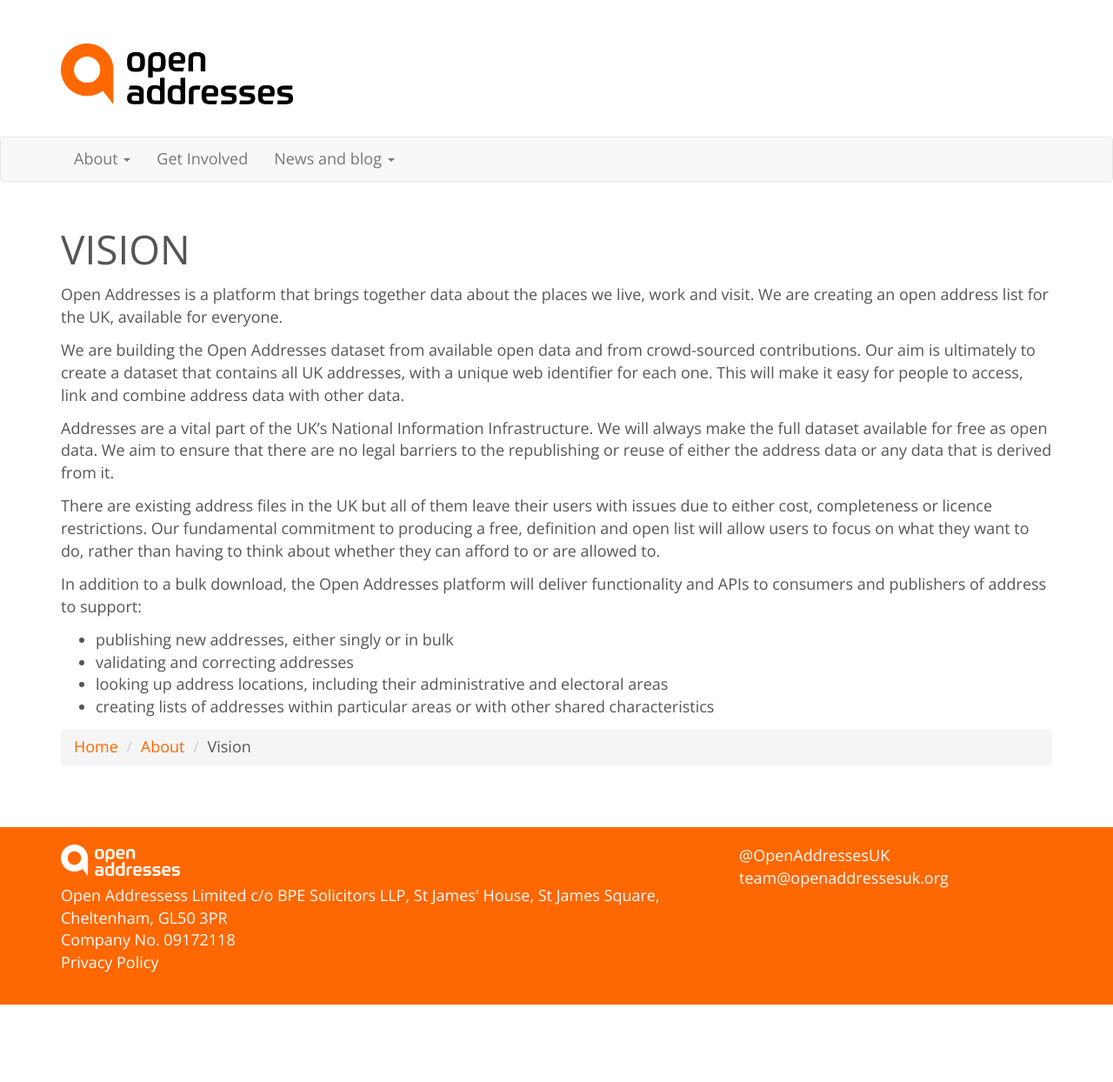
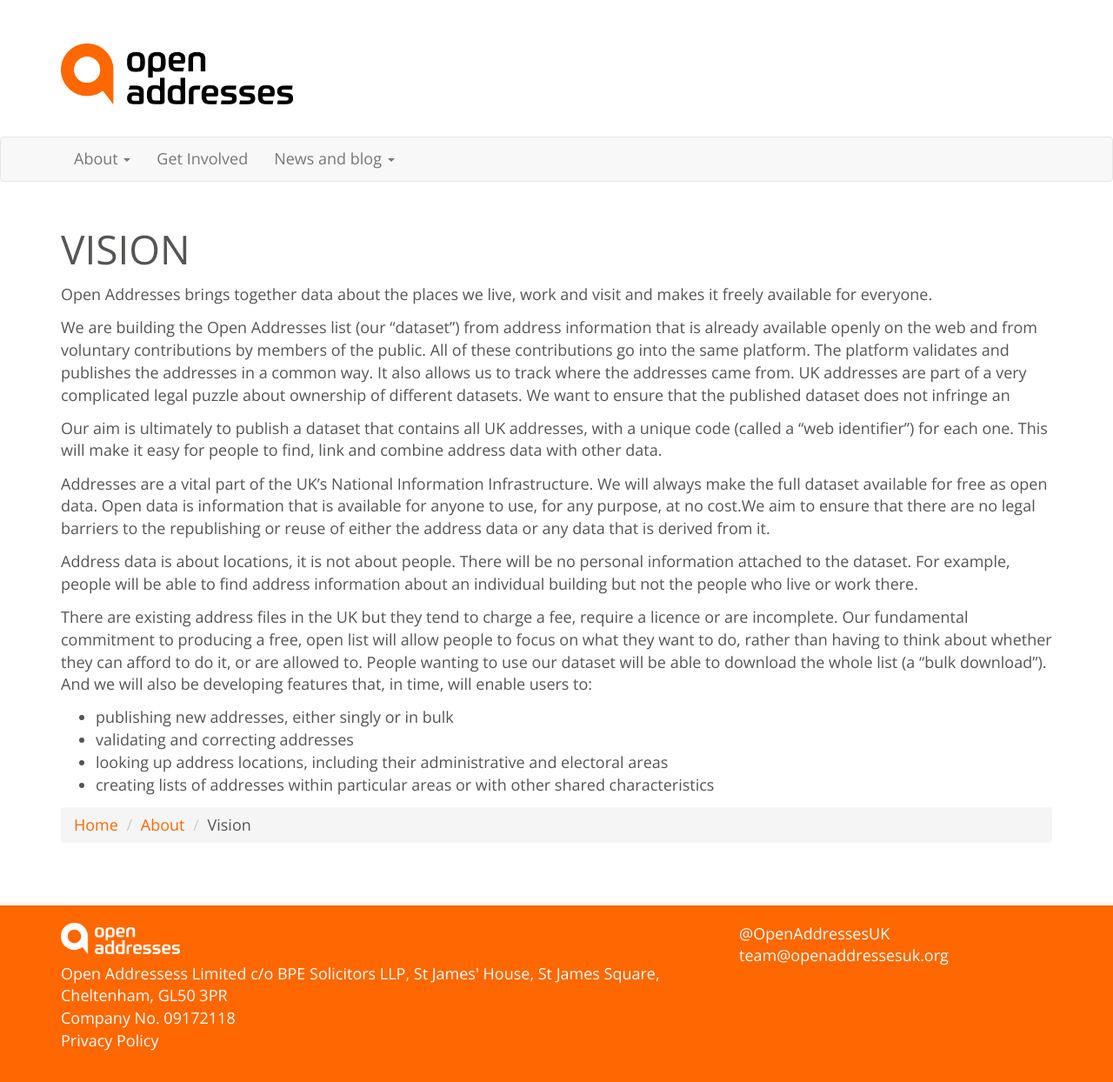
Before and after one commit to OpenAddressesUK/OLD_openaddressesuk.github.io, a Jekyll site: the page built from about/data.md, in a window 1280 px wide. Shown: the whole page at 87% size. Built offline with Jekyll 4.4.1, drawn with Linux system fonts in a browser that asks for light colours; nearby versions of some CDN libraries; before the commit the page ends 1155 px from its top, so only the background shows below that.

```diff
--- a/about/data.md
+++ b/about/data.md
@@ -2,15 +2,18 @@
 title: Vision
 ---
 
-Open Addresses is a platform that brings together data about the places we live, work and visit. We are creating an open address list for the UK, available for everyone.
+Open Addresses brings together data about the places we live, work and visit and makes it freely available for everyone.
 
-We are building the Open Addresses dataset from available open data and from crowd-­sourced contributions. Our aim is ultimately to create a dataset that contains all UK addresses, with a unique web identifier for each one. This will make it easy for people to access, link and combine address data with other data.
+We are building the Open Addresses list (our “dataset”) from address information that is already available openly on the web and from voluntary contributions by members of the public. All of these contributions go into the same platform. The platform validates and publishes the addresses in a common way. It also allows us to track where the addresses came from. UK addresses are part of a very complicated legal puzzle about ownership of different datasets. We want to ensure that the published dataset does not infringe an
 
-Addresses are a vital part of the UK’s National Information Infrastructure. We will always make the full dataset available for free as open data. We aim to ensure that there are no legal barriers to the republishing or reuse of either the address data or any data that is derived from it.
+Our aim is ultimately to publish a dataset that contains all UK addresses, with a unique code (called a “web identifier”) for each one. This will make it easy for people to find, link and combine address data with other data.
 
-There are existing address files in the UK but all of them leave their users with issues due to either cost, completeness or licence restrictions. Our fundamental commitment to producing a free, definition and open list will allow users to focus on what they want to do, rather than having to think about whether they can afford to or are allowed to.
+Addresses are a vital part of the UK’s National Information Infrastructure. We will always make the full dataset available for free as open data. Open data is information that is available for anyone to use, for any purpose, at no cost.We aim to ensure that there are no legal barriers to the republishing or reuse of either the address data or any data that is derived from it.
 
-In addition to a bulk download, the Open Addresses platform will deliver functionality and APIs to consumers and publishers of address to support:
+Address data is about locations, it is not about people. There will be no personal information attached to the dataset. For example, people will be able to find address information about an individual building but not the people who live or work there.
+
+There are existing address files in the UK but they tend to charge a fee, require a licence or are incomplete.  Our fundamental commitment to producing a free, open list will allow people to focus on what they want to do, rather than having to think about whether they can afford to do it, or are allowed to.
+People wanting to use our dataset will be able to download the whole list (a “bulk download”). And we will also be developing features that, in time, will enable users to:
 
 + publishing new addresses, either singly or in bulk
 + validating and correcting addresses
```
Also changed, not shown: _data/team.yml (+2 -2 lines), index.md (+14 -3 lines).
